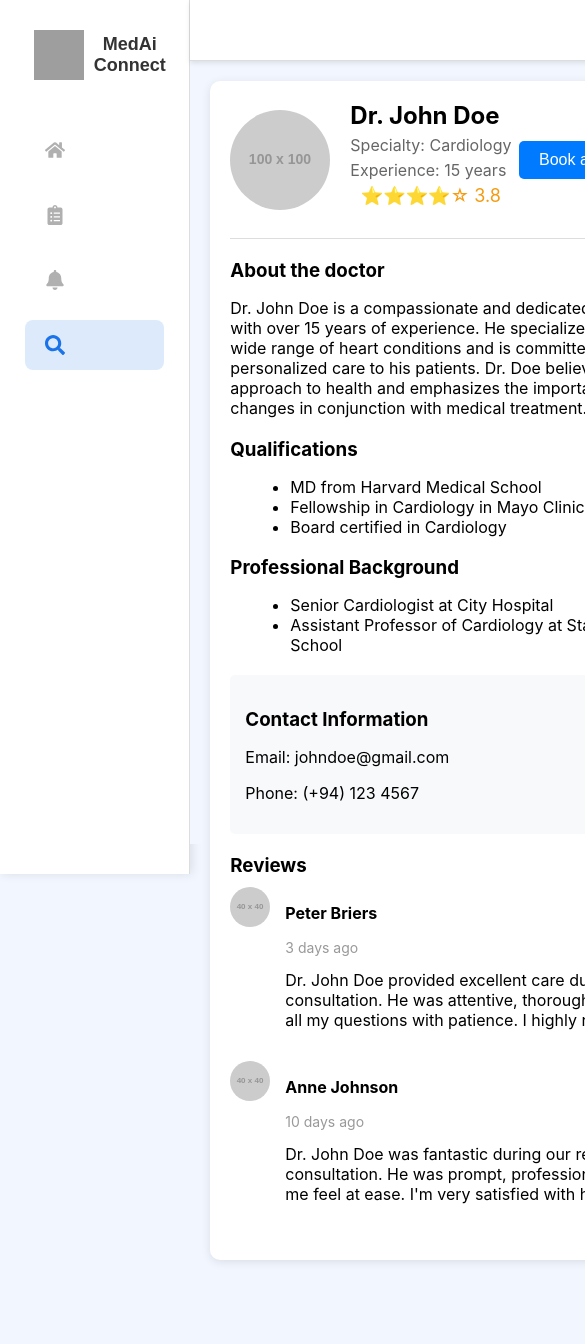
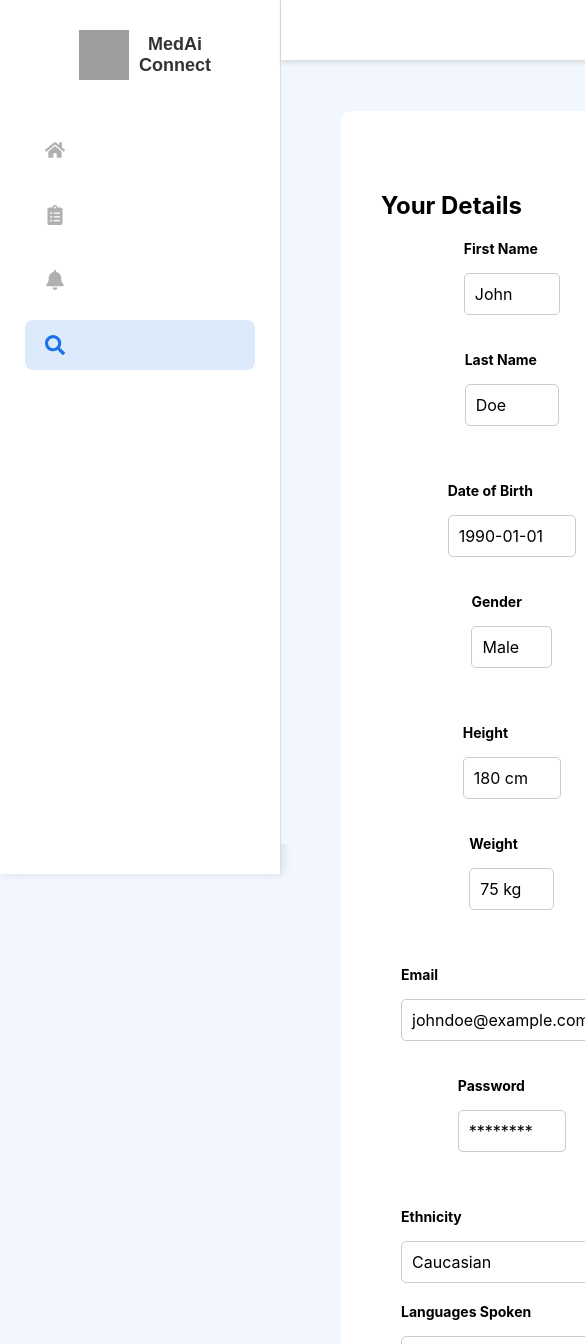
Before and after one commit to mihan2002/medicine-app, a React (Vite) app: page /test in a window 390 px wide. Shown: the top 1344 px of the page, 585 px wide, since content can reach past the window. Before the commit the page ends 1280 px from the top, so only its background shows below. Built offline with nearby package versions, Linux system fonts and the light colour scheme; grey boxes are pictures that could not be loaded.

Commit message:
user profile page ui created

```diff
--- a/src/App.jsx
+++ b/src/App.jsx
@@ -7,6 +7,7 @@ import "./App.css";
 import DoctorProfile from "./pages/doctorProfilePage/DoctorProfile";
 import UserLogin from "./pages/userLoginPage/userLogin";
 import useTokenRefresh from "./auth/useTokenRefresh";
+import UserProfile from "./pages/userProfilePage/UserProfile";
 
 function App() {
   const { isAuthenticated, loading } = useTokenRefresh();
@@ -39,7 +40,7 @@ function App() {
             </>
           )}
           <Route path="/login" element={<UserLogin />} />
-          <Route path="/test" element={<DoctorProfile />} />
+          <Route path="/test" element={<UserProfile />} />
         </Routes>
       </div>
     </div>
--- /dev/null
+++ b/src/pages/userProfilePage/UserProfile.css
@@ -0,0 +1,130 @@
+/* Container for the Find Doctor page */
+.user-profile-page {
+  display: flex;
+  height: 100vh;
+  background-color: #F2F7FF;
+}
+
+/* Sidebar styling */
+.sidebar {
+  width: 250px;
+  background-color: white;
+  border-right: 1px solid #ddd;
+}
+
+/* Main content area styling */
+.main-content {
+  flex-grow: 1;
+  display: flex;
+  flex-direction: column;
+  background-color: #F2F7FF;
+  padding-right: 28px;
+  padding-left: 0px;
+  padding-top: 0px;
+}
+
+/* Inner main content styling */
+.inner-main-content {
+  background-color: #ffffff;
+  padding: 20px;
+  margin-left: 60px;
+  margin-right: 60px;
+  border-radius: 10px;
+  margin-top: 50px;
+}
+
+/* Navbar container */
+.navbar-container {
+  display: flex;
+  justify-content: flex-end;
+  align-items: center;
+  padding: 10px 20px;
+  background-color: white;
+  border-bottom: 1px solid #ddd;
+}
+
+/* Doctor list header styling */
+.doctor-list-header {
+  text-align: center;
+  padding: 20px;
+  background-color: #F2F7FF;
+  margin-bottom: 20px;
+}
+
+.doctor-list-header h2 {
+  font-size: 24px;
+  font-weight: bold;
+}
+
+.profile-container {
+  max-width: 800px;
+  margin: 20px auto;
+  padding: 20px;
+  border-radius: 10px;
+}
+
+h2 {
+  text-align: center;
+  margin-bottom: 20px;
+  text-align: left;
+}
+
+.info-row {
+  display: flex;
+  justify-content: space-between;
+  margin-bottom: 20px;
+}
+
+.info-box {
+  flex: 1;
+  margin: 0 20px;
+  text-align: left;
+
+}
+
+.info-box label {
+  display: block;
+  font-weight: bold;
+  margin-bottom: 5px;
+  text-align: left;
+}
+
+.info-box p,
+.info-box input,
+.info-box select {
+  padding: 10px;
+  background-color: #fff;
+  border: 1px solid #ccc;
+  border-radius: 5px;
+  width: 100%;
+}
+
+.full-width {
+  margin-bottom: 20px;
+}
+
+.edit-btn {
+  padding: 10px 20px;
+  background-color: #000000;
+  color: white;
+  border-radius: 5px;
+  border: none;
+  cursor: pointer;
+  font-size: 16px;
+}
+
+.edit-btn:hover {
+  background-color: #0d5ab7;
+}
+
+/* For mobile responsiveness */
+@media (max-width: 768px) {
+  .info-row {
+    flex-direction: column;
+    align-items: center;
+  }
+
+  .info-box {
+    margin-bottom: 20px;
+  }
+}
--- /dev/null
+++ b/src/pages/userProfilePage/UserProfile.jsx
@@ -0,0 +1,214 @@
+import React, { useState } from 'react';
+import Sidebar from "../../components/sidebar/Sidebar";
+import NavBar from "../../components/navBar/NavBar";
+import "./UserProfile.css";
+
+const UserProfile = () => {
+  // Define the initial state for the user profile
+  const initialProfile = {
+    firstName: 'John',
+    lastName: 'Doe',
+    dateOfBirth: '1990-01-01',
+    gender: 'Male',
+    height: '180 cm',
+    weight: '75 kg',
+    ethnicity: 'Caucasian',
+    languages: ['English', 'Spanish'],
+    email: 'johndoe@example.com',
+    password: '********'
+  };
+
+  // Set up state to handle edit mode and profile data
+  const [userProfile, setUserProfile] = useState(initialProfile);
+  const [isEditing, setIsEditing] = useState(false);
+
+  // Handle input changes in the form
+  const handleChange = (e) => {
+    const { name, value } = e.target;
+    setUserProfile({ ...userProfile, [name]: value });
+  };
+
+  // Toggle between edit and view mode
+  const handleEditClick = () => {
+    setIsEditing(!isEditing);
+  };
+
+  return (
+    <div className="user-profile-page">
+      <Sidebar active="Find a Doctor" />
+      <div className="main-content">
+        <NavBar
+          userImageLink="/path-to-user-image.jpg"
+          onProfileClick={() => console.log("Profile clicked")}
+        />
+        <div className="inner-main-content">
+          <div className="profile-container">
+            <h2>Your Details</h2>
+
+            {/* First Name and Last Name */}
+            <div className="info-row">
+              <div className="info-box">
+                <label>First Name</label>
+                {isEditing ? (
+                  <input
+                    type="text"
+                    name="firstName"
+                    value={userProfile.firstName}
+                    onChange={handleChange}
+                  />
+                ) : (
+                  <p>{userProfile.firstName}</p>
+                )}
+              </div>
+              <div className="info-box">
+                <label>Last Name</label>
+                {isEditing ? (
+                  <input
+                    type="text"
+                    name="lastName"
+                    value={userProfile.lastName}
+                    onChange={handleChange}
+                  />
+                ) : (
+                  <p>{userProfile.lastName}</p>
+                )}
+              </div>
+            </div>
+
+            {/* Date of Birth and Gender */}
+            <div className="info-row">
+              <div className="info-box">
+                <label>Date of Birth</label>
+                {isEditing ? (
+                  <input
+                    type="date"
+                    name="dateOfBirth"
+                    value={userProfile.dateOfBirth}
+                    onChange={handleChange}
+                  />
+                ) : (
+                  <p>{userProfile.dateOfBirth}</p>
+                )}
+              </div>
+              <div className="info-box">
+                <label>Gender</label>
+                {isEditing ? (
+                  <select
+                    name="gender"
+                    value={userProfile.gender}
+                    onChange={handleChange}
+                  >
+                    <option value="Male">Male</option>
+                    <option value="Female">Female</option>
+                    <option value="Other">Other</option>
+                  </select>
+                ) : (
+                  <p>{userProfile.gender}</p>
+                )}
+              </div>
+            </div>
+
+            {/* Height and Weight */}
+            <div className="info-row">
+              <div className="info-box">
+                <label>Height</label>
+                {isEditing ? (
+                  <input
+                    type="text"
+                    name="height"
+                    value={userProfile.height}
+                    onChange={handleChange}
+                  />
+                ) : (
+                  <p>{userProfile.height}</p>
+                )}
+              </div>
+              <div className="info-box">
+                <label>Weight</label>
+                {isEditing ? (
+                  <input
+                    type="text"
+                    name="weight"
+                    value={userProfile.weight}
+                    onChange={handleChange}
+                  />
+                ) : (
+                  <p>{userProfile.weight}</p>
+                )}
+              </div>
+            </div>
+
+            {/* Email and Password */}
+            <div className="info-row">
+              <div className="info-box">
+                <label>Email</label>
+                {isEditing ? (
+                  <input
+                    type="email"
+                    name="email"
+                    value={userProfile.email}
+                    onChange={handleChange}
+                  />
+                ) : (
+                  <p>{userProfile.email}</p>
+                )}
+              </div>
+              <div className="info-box">
+                <label>Password</label>
+                {isEditing ? (
+                  <input
+                    type="password"
+                    name="password"
+                    value={userProfile.password}
+                    onChange={handleChange}
+                  />
+                ) : (
+                  <p>{userProfile.password}</p>
+                )}
+              </div>
+            </div>
+
+            {/* Ethnicity */}
+            <div className="info-box full-width">
+              <label>Ethnicity</label>
+              {isEditing ? (
+                <input
+                  type="text"
+                  name="ethnicity"
+                  value={userProfile.ethnicity}
+                  onChange={handleChange}
+                />
+              ) : (
+                <p>{userProfile.ethnicity}</p>
+              )}
+            </div>
+
+            {/* Languages Spoken */}
+            <div className="info-box full-width">
+              <label>Languages Spoken</label>
+              {isEditing ? (
+                <input
+                  type="text"
+                  name="languages"
+                  value={userProfile.languages.join(', ')}
+                  onChange={handleChange}
+                />
+              ) : (
+                <p>{userProfile.languages.join(', ')}</p>
+              )}
+            </div>
+
+            {/* Edit/Save Button */}
+            <div className="info-box full-width">
+              <button className="edit-btn" onClick={handleEditClick}>
+                {isEditing ? 'Save' : 'Edit Info'}
+              </button>
+            </div>
+          </div>
+        </div>
+      </div>
+    </div>
+  );
+};
+
+export default UserProfile;
```
